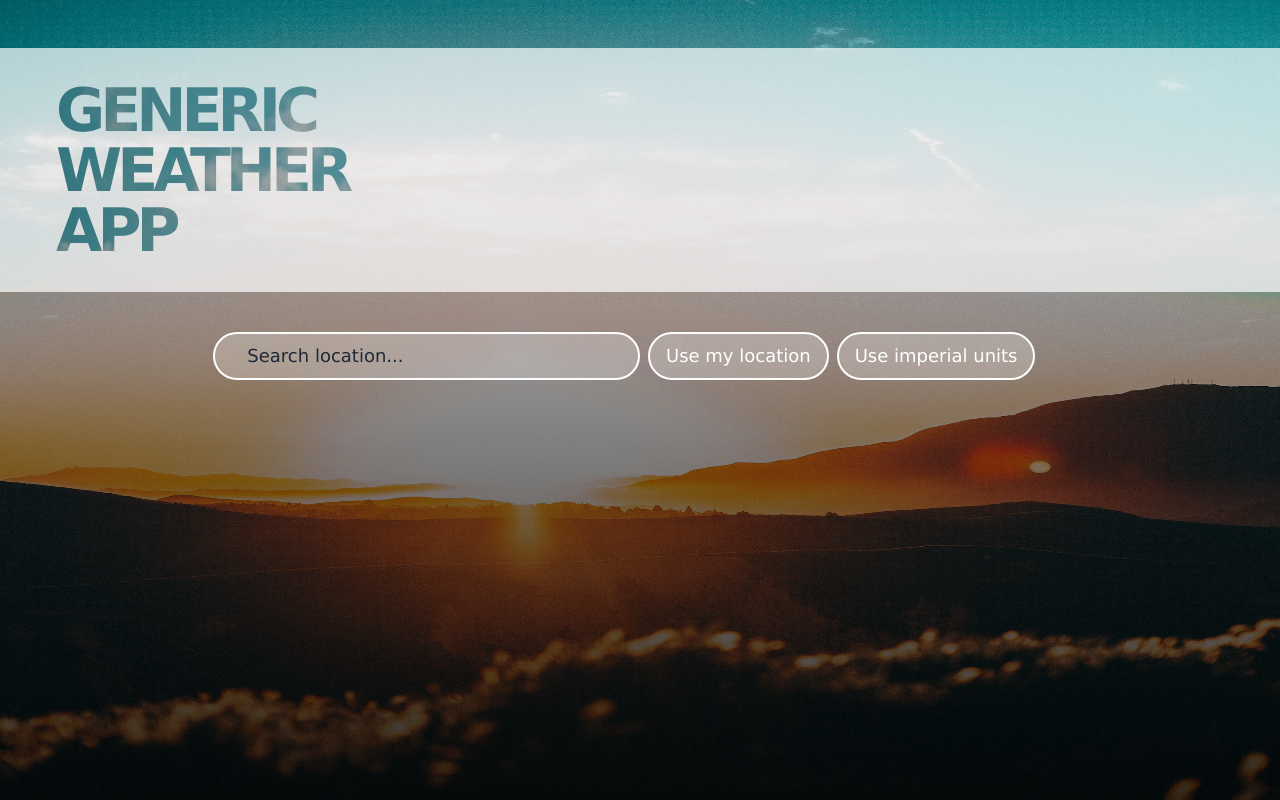
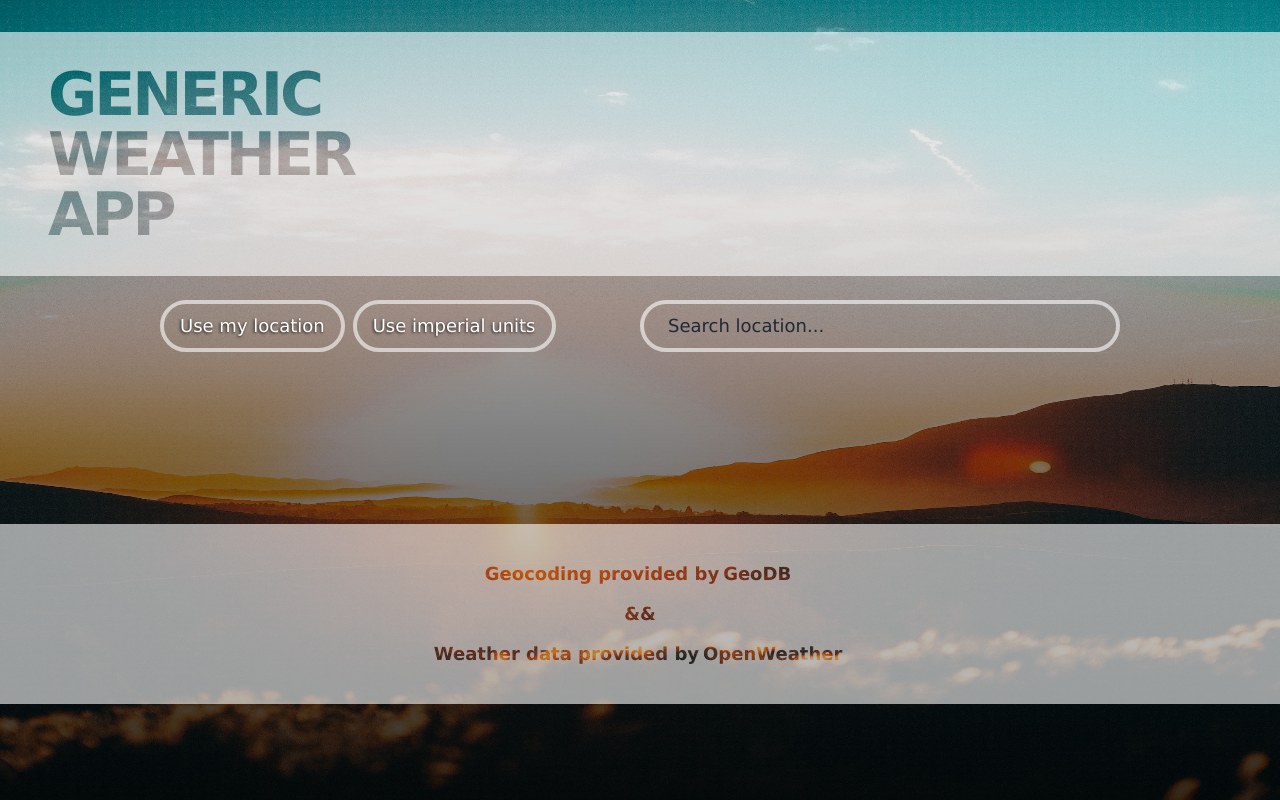
Before and after one commit to DagnyGrabe/u07-react, a React (Create React App) app in the folder weather-app/: page / in a window 1280 px wide. Built offline with nearby package versions, Linux system fonts and the light colour scheme.

Commit message:
add footer and final style touch

```diff
--- a/weather-app/src/App.js
+++ b/weather-app/src/App.js
@@ -3,6 +3,7 @@ import axios from "axios";
 import { WEATHER_API_URL, WEATHER_API_KEY } from './api';
 import Weather from "./components/weather/weather";
 import Heading from "./components/heading/heading";
+import Footer from "./components/footer";
 
 function App() {
 
@@ -60,10 +61,12 @@ function App() {
   }
 
   return (
-    <div className="App min-h-screen py-12">
+    <div className="App min-h-screen py-8">
       <Heading props={headingProps} />
 
       <Weather props={weatherProps} />
+
+      <Footer />
 
     </div>
   );
--- /dev/null
+++ b/weather-app/src/components/footer.js
@@ -0,0 +1,34 @@
+
+
+function Footer() {
+
+    return (
+        <div className="bg-white bg-opacity-60 w-full static p-8 mt-10">
+            <div className="footer-text flex flex-col justify-center
+                text-md sm:text-lg font-bold items-center text-center">
+                <p className="mx-1 my-1">
+                    Geocoding provided by
+                    <a href="http://geodb-cities-api.wirefreethought.com/"
+                       className="mx-1 my-1">
+                        GeoDB
+                    </a>
+                </p>
+                <p className="mx-1 my-2">
+                &amp;&amp;
+                </p>
+                <p className="mx-1 my-1">
+                    Weather data provided by
+                    <a href="https://openweathermap.org/"
+                       className="mx-1 my-1">
+                        OpenWeather
+                    </a>
+                </p>
+
+            </div>
+
+        </div>
+    );
+
+}
+
+export default Footer;
--- a/weather-app/src/components/heading/heading.js
+++ b/weather-app/src/components/heading/heading.js
@@ -5,26 +5,27 @@ import SearchBox from './search-box';
 function Heading({ props }) {
 
     return (
-        <div>
 
-            <h1 className="font-bold text-5xl sm:text-6xl mb-4 sm:mb-6 bg-white
-                uppercase bg-opacity-70 relative p-8 xs:px-14">
-                <p className="headline w-72 sm:w-80">
+        <div className="static">
+            <div className=" mb-4 py-8 px-12 sm:px-12 bg-white
+                bg-opacity-60 ">
+                <h1 className="headline w-60 xs:w-72 sm:w-80 font-bold
+                    text-4xl xs:text-5xl sm:text-6xl uppercase tracking-tighter">
                     Generic Weather App
-                </p>
-            </h1>
+                </h1>
+            </div>
 
-            <div className="container w-11/12 sm:w-10/12 lg:w-9/12 xl:w-8/12 mx-auto
-                 flex flex-col lg:flex-row items-baseline text-white text-shadow">
-                <SearchBox setLat={props.setLat} setLon={props.setLon} />
-                <div className="flex flex-col sm:flex-row my-2">
-                    <UserPositionButton setLat={props.setLat} setLon={props.setLon} />
-                    <UnitsButton setUnits={props.setUnits} setDisplayUnits={props.setDisplayUnits} />
+                <div className="container flex flex-col md:flex-row justify-between items-stretch sm:items-baseline
+                       w-11/12 xs:w-10/12 xl:w-9/12 mx-auto">
+
+                    <div className="flex flex-col xs:flex-row justify-between md:justify-start my-2 w-full sm:w-3/4 md:w-1/2">
+                        <UserPositionButton setLat={props.setLat} setLon={props.setLon} />
+                        <UnitsButton setUnits={props.setUnits} setDisplayUnits={props.setDisplayUnits} />
+                    </div>
+                    <SearchBox setLat={props.setLat} setLon={props.setLon} />
                 </div>
 
-            </div>
         </div>
-
     );
 
 }
--- a/weather-app/src/components/heading/search-box.js
+++ b/weather-app/src/components/heading/search-box.js
@@ -36,11 +36,12 @@ function SearchBox({ setLat, setLon }) {
     }
 
     return (
-        <form className="w-full xs:w-4/5 sm:w-3/5 md:w-1/2 lg:mr-2 pr-4 xs:pr-0">
+        <form className="w-full sm:w-3/4 md:w-1/2">
             <input
-                className="w-full rounded-3xl px-8 py-2 bg-white bg-opacity-25
-                text-md sm:text-lg border-2 border-white placeholder:text-gray-800
-                placeholder:font-medium inner transition duration-250 focus:outline-none"
+                className="w-full rounded-full px-6 py-2 bg-transparent
+                text-sm xs:text-md lg:text-lg placeholder:text-gray-800
+                placeholder:font-medium inner transition duration-500 focus:outline-none
+                text-white text-shadow text-center xs:text-start border-4 border-white border-opacity-60"
                 type="search"
                 placeholder="Search location..."
                 onChange={(e) => setQuery(e.target.value)}
@@ -49,15 +50,15 @@ function SearchBox({ setLat, setLon }) {
 
             {/* renders a list of location options from the Geocode api when options is set */}
             <ul className={`${options? "" : "hidden" } w-10/12 mx-2 mt-2 flex flex-col
-                justify-start items-start rounded-2xl overflow-hidden bg-white
-                bg-opacity-25 border-white border-2`}>
+                justify-start items-start rounded-xl overflow-hidden  bg-white bg-opacity-25
+                border-4 border-white border-opacity-60`}>
 
                 {options && options.map((city) =>
                 <li key={city.id}
                     className="w-full">
                     <button
                     className="px-6 py-2 w-full text-start text-gray-800 cursor-pointer
-                    transition duration-250 inner rounded-xl"
+                    transition duration-300 inner text-sm xs:text-md md:text-lg"
                     type="submit"
                     onClick={(e) => selectOption(e.target)}
                     value={`${city.latitude} ${city.longitude}`}
--- a/weather-app/src/components/heading/units-button.js
+++ b/weather-app/src/components/heading/units-button.js
@@ -23,9 +23,9 @@ function UnitsButton({ setUnits, setDisplayUnits }) {
 
     return (
         <button onClick={() => changeUnits(unit)}
-        className="py-2 px-4 my-2 text-md sm:text-lg rounded-3xl
-        bg-white bg-opacity-25 border-2 border-white max-w-52
-        transition duration-500 hover:ring-2 ring-white flex-shrink-0">
+        className="py-2 px-4 my-1 lg:my-0 md:mr-2 text-sm xs:text-md lg:text-lg rounded-full
+        max-w-52 text-white text-shadow bg-transparent border-4 border-white border-opacity-60
+        transition duration-500 inner flex-shrink-0">
             Use {unit} units
         </button>
     );
--- a/weather-app/src/components/heading/user-position-button.js
+++ b/weather-app/src/components/heading/user-position-button.js
@@ -13,9 +13,9 @@ function UserPositionButton({ setLat, setLon }) {
     return (
         <button
         onClick={() => getUserCoords()}
-        className="py-2 px-4 my-2 sm:mr-2 text-md sm:text-lg rounded-3xl
-        bg-white bg-opacity-25 border-2 border-white max-w-52
-        transition duration-500 hover:ring-2 ring-white flex-shrink-0">
+        className="py-2 px-4 my-1 mr-1 lg:my-0 sm:mr-2 text-sm xs:text-md lg:text-lg rounded-full
+        max-w-52 text-white text-shadow bg-transparent border-4 border-white border-opacity-60
+        transition duration-500 inner flex-shrink-0">
         Use my location
         </button>
     );
--- a/weather-app/src/components/weather/weather.js
+++ b/weather-app/src/components/weather/weather.js
@@ -10,8 +10,8 @@ function Weather({props}) {
     }
 
     return (
-        <div className="container w-11/12 sm:w-10/12 lg:w-9/12 xl:w-8/12 mx-auto mt-4 mb-12 flex
-             flex-col justify-start text-white text-shadow">
+        <div className="container w-11/12 sm:w-10/12 lg:w-9/12 xl:w-8/12 mx-auto mt-6
+             flex flex-col justify-start text-white text-shadow xs:min-h-[40px] lg:min-h-[100px]">
 
             {props.currentWeather && <CurrentWeather data={props.currentWeather}
                 item={props.dailyForecast[0]} displayUnits={props.displayUnits}
--- a/weather-app/src/index.css
+++ b/weather-app/src/index.css
@@ -23,27 +23,37 @@ body {
 }
 
 .text-shadow {
-    text-shadow: -1px 1px 2px rgba(0, 0, 0, 0.7);
+    text-shadow: -1px 1px 3px rgba(0, 0, 0, 0.8);
 }
 
 .inner:hover , .inner:active, .inner:focus{
-    box-shadow: inset 0 2px 4px 0 rgb(0, 0, 0, 0.5);
+    box-shadow: inset -1px 2px 5px 1px rgb(0, 0, 0, 0.3);
 }
 
 input::placeholder {
     text-shadow: none;
 }
 
-.headline {
-    background-image: url('sky.jpg');
+.headline, .footer-text {
+    background-image: url('sunset.jpg');
     background-position: absolute;
-    background-size: cover;
+    background-size: 100% 100%;
     background-repeat: no-repeat;
     background-attachment: fixed;
     background-clip: text;
     color: transparent;
-    filter: grayscale(20%) brightness(70%) saturate(130%);
+    filter: brightness(70%) saturate(130%);
+}
 
-    letter-spacing: -5px;
+.background {
+    background-image: url('sunset.jpg');
+    background-position: absolute;
+    background-size: 100% 100%;
+    background-repeat: no-repeat;
+    background-attachment: fixed;
+    background-clip: border-box;
+    background-color: rgba(0, 0, 0, 0.3);
+    background-blend-mode: saturation;
+
 
 }
```
